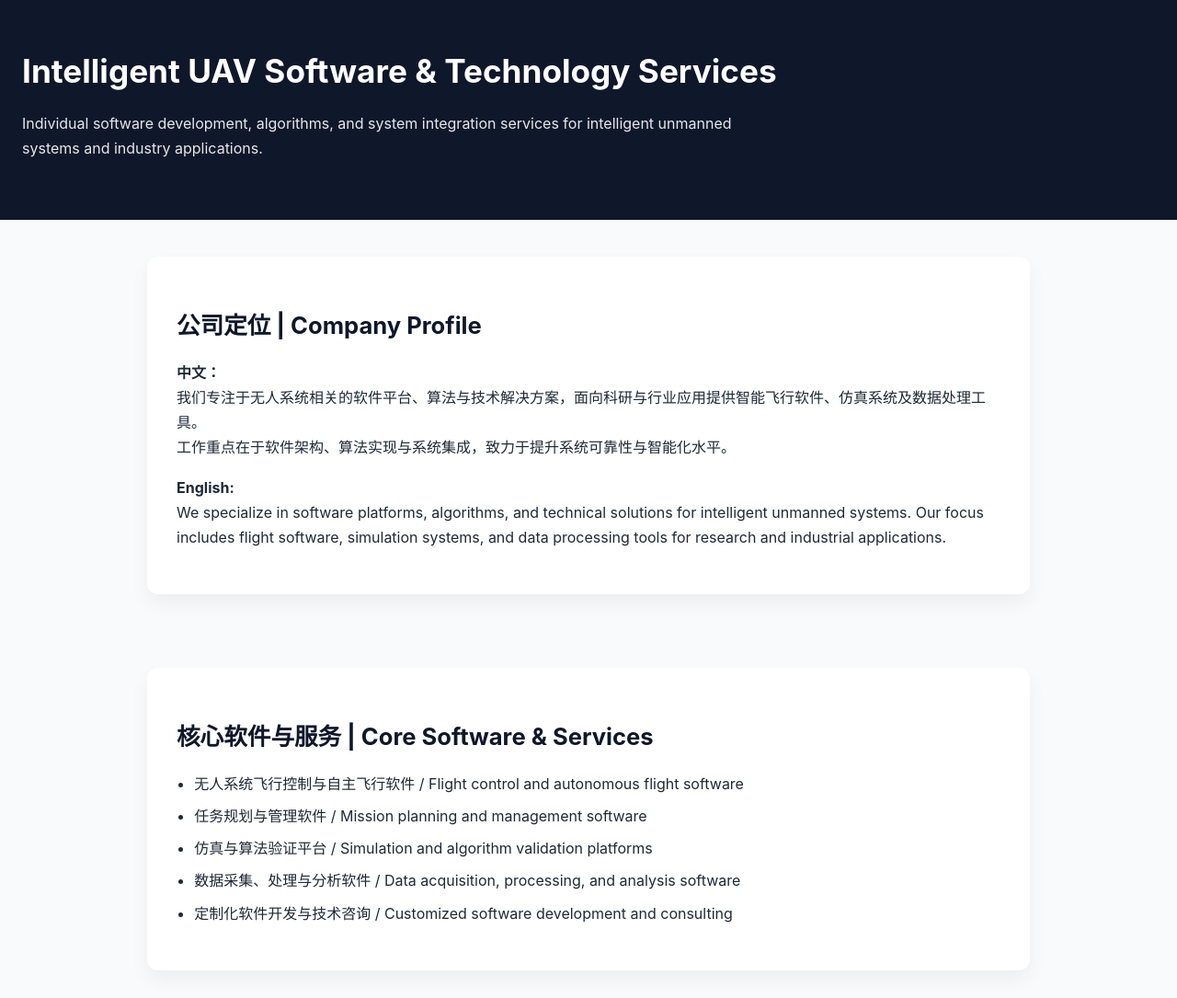
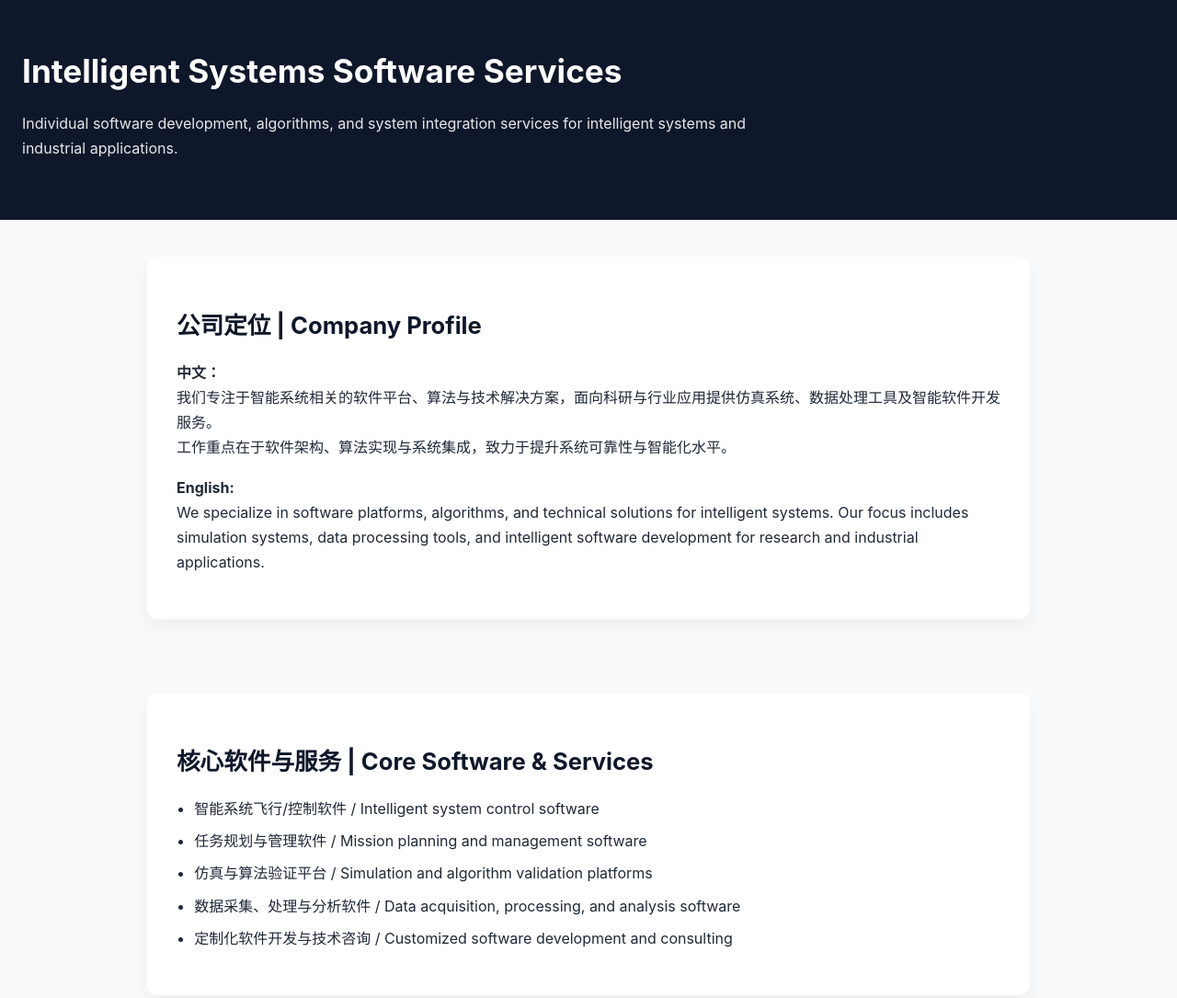
Before and after one commit to wosuasuestc-source/ueye, a plain HTML site: page index.html in a window 1280 px wide. Shown: the top 1085 px of the page at 92% size. Drawn offline with Linux system fonts and the light colour scheme.

Commit message:
initial website

```diff
--- a/index.html
+++ b/index.html
@@ -3,8 +3,8 @@
 <head>
   <meta charset="UTF-8" />
   <meta name="viewport" content="width=device-width, initial-scale=1.0" />
-  <title>Intelligent UAV Software Services</title>
-  <meta name="description" content="Individual software development and technical services for intelligent unmanned systems, flight software, simulation platforms, and data analysis." />
+  <title>Intelligent Systems Software Services</title>
+  <meta name="description" content="Individual software development and technical services for intelligent systems, simulation platforms, and data analysis." />
   <style>
     body {
       font-family: -apple-system, BlinkMacSystemFont, "Segoe UI", Roboto, Helvetica, Arial, sans-serif;
@@ -68,20 +68,20 @@
 <body>
 
 <header>
-  <h1>Intelligent UAV Software & Technology Services</h1>
-  <p>Individual software development, algorithms, and system integration services for intelligent unmanned systems and industry applications.</p>
+  <h1>Intelligent Systems Software Services</h1>
+  <p>Individual software development, algorithms, and system integration services for intelligent systems and industrial applications.</p>
 </header>
 
 <section>
   <div class="card">
     <h2>公司定位 | Company Profile</h2>
     <p><strong>中文：</strong><br />
-      我们专注于无人系统相关的软件平台、算法与技术解决方案，面向科研与行业应用提供智能飞行软件、仿真系统及数据处理工具。<br />
+      我们专注于智能系统相关的软件平台、算法与技术解决方案，面向科研与行业应用提供仿真系统、数据处理工具及智能软件开发服务。<br />
       工作重点在于软件架构、算法实现与系统集成，致力于提升系统可靠性与智能化水平。
     </p>
     <p><strong>English:</strong><br />
-      We specialize in software platforms, algorithms, and technical solutions for intelligent unmanned systems.
-      Our focus includes flight software, simulation systems, and data processing tools for research and industrial applications.
+      We specialize in software platforms, algorithms, and technical solutions for intelligent systems.
+      Our focus includes simulation systems, data processing tools, and intelligent software development for research and industrial applications.
     </p>
   </div>
 </section>
@@ -90,7 +90,7 @@
   <div class="card">
     <h2>核心软件与服务 | Core Software & Services</h2>
     <ul>
-      <li>无人系统飞行控制与自主飞行软件 / Flight control and autonomous flight software</li>
+      <li>智能系统飞行/控制软件 / Intelligent system control software</li>
       <li>任务规划与管理软件 / Mission planning and management software</li>
       <li>仿真与算法验证平台 / Simulation and algorithm validation platforms</li>
       <li>数据采集、处理与分析软件 / Data acquisition, processing, and analysis software</li>
@@ -131,8 +131,8 @@
   <div class="card">
     <h2>联系方式 | Contact</h2>
     <p>
-      <strong>联系人 / Contact:</strong> Dewei Meng (孟德伟)<br />
-      <strong>Email:</strong> yourname@email.com<br />
+      <strong>联系人 / Contact:</strong> Dewei Meng<br />
+      <strong>Email:</strong> wosuas.uestc@gmail.com<br />
       <strong>服务类型 / Service Type:</strong> Individual software development and technical services
     </p>
   </div>
```
